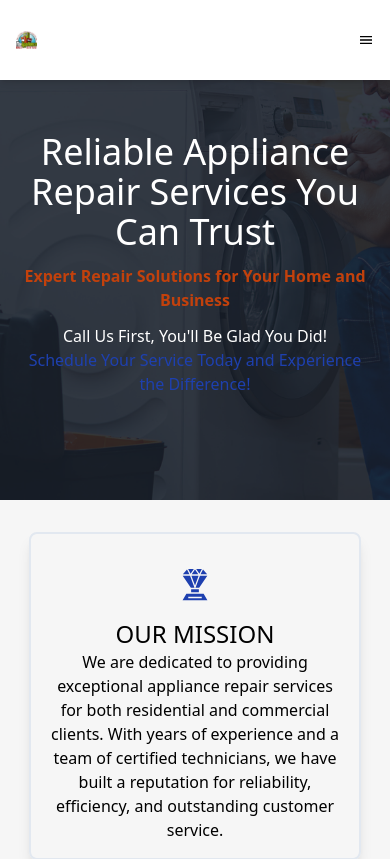
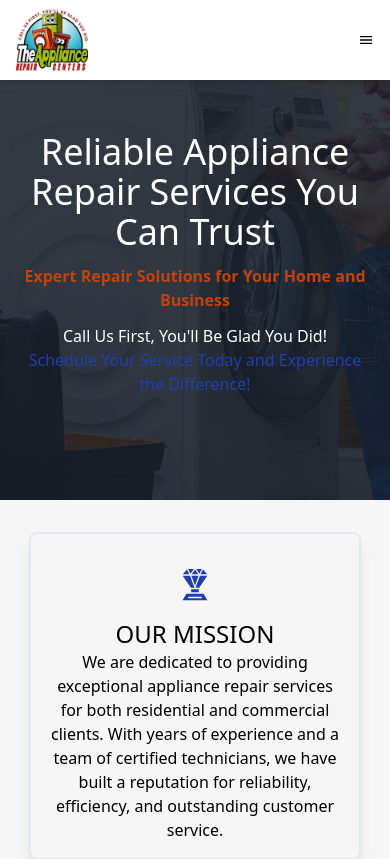
Before and after one commit to BronzeMik/theyfixappliances, a React (Vite) app: page / in a window 390 px wide. Shown: the top 859 px of the page. Built offline with nearby package versions, Linux system fonts and the light colour scheme.

Commit message:
Update logo size

```diff
--- a/src/components/Logo.jsx
+++ b/src/components/Logo.jsx
@@ -4,8 +4,8 @@ import webpimg from '../assets/tarc-logo.webp'
 export default function Logo() {
     return(
 
-        <div className='max-w-[6%]'>
-            <picture className='md:max-w-[40%]'>
+        <div className='max-w-[20%] md:max-w-[6%]'>
+            <picture className=' md:max-w-[40%]'>
                     <source srcSet={webpimg} type="image/webp" />
                     <img src={pngimg} alt="Description of the image" title='The Appliance Repair Centers'/>
             </picture>
```
